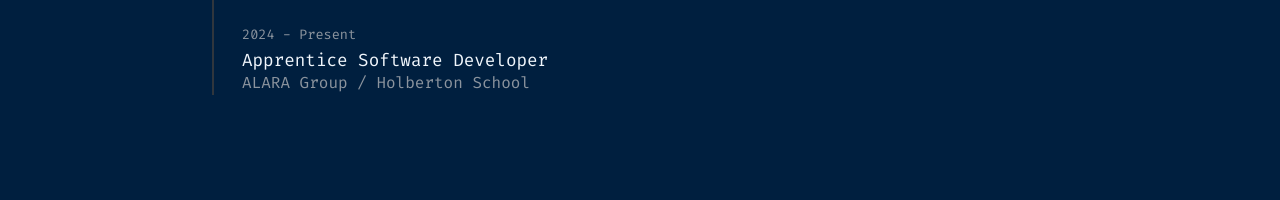
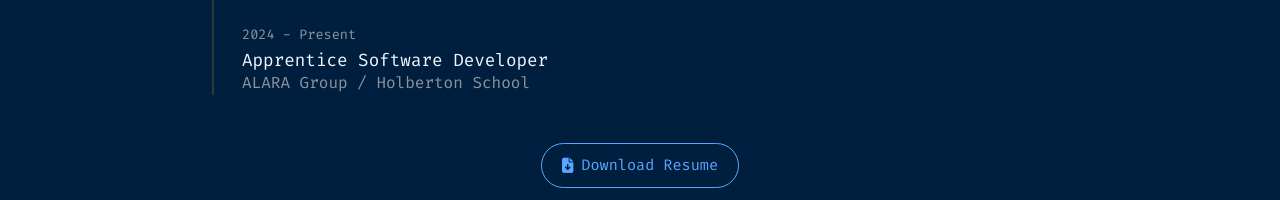
Before and after one commit to clementroume/clementroume.github.io, a plain HTML site: page index.html in a window 1280 px wide. Shown: the part 2071-2271 px from the top of the page. Drawn offline with nearby package versions, Linux system fonts and the light colour scheme.

Commit message:
Add Resume Button

```diff
--- a/index.html
+++ b/index.html
@@ -177,6 +177,12 @@
           </li>
         </ul>
       </div>
+      <div class="mb-5 text-center">
+        <a href="" class="btn btn-outline-light resume-btn center" download>
+          <i class="fas fa-file-download"></i> Download Resume
+        </a>
+      </div>
+
 
       <!-- Skills -->
       <div class="skills-section">
--- a/styles.css
+++ b/styles.css
@@ -262,3 +262,22 @@
     padding: 15px;
   }
 }
+
+.resume-btn {
+  border-radius: 30px;
+  padding: 10px 20px;
+  font-family: 'Fira Code', monospace;
+  font-size: 0.95rem;
+  transition: all 0.3s ease;
+  border: 1px solid #58a6ff;
+  color: #58a6ff;
+  display: inline-flex;
+  align-items: center;
+  gap: 8px;
+}
+
+.resume-btn:hover {
+  background-color: #58a6ff;
+  color: #0d1117;
+  text-decoration: none;
+}
```
